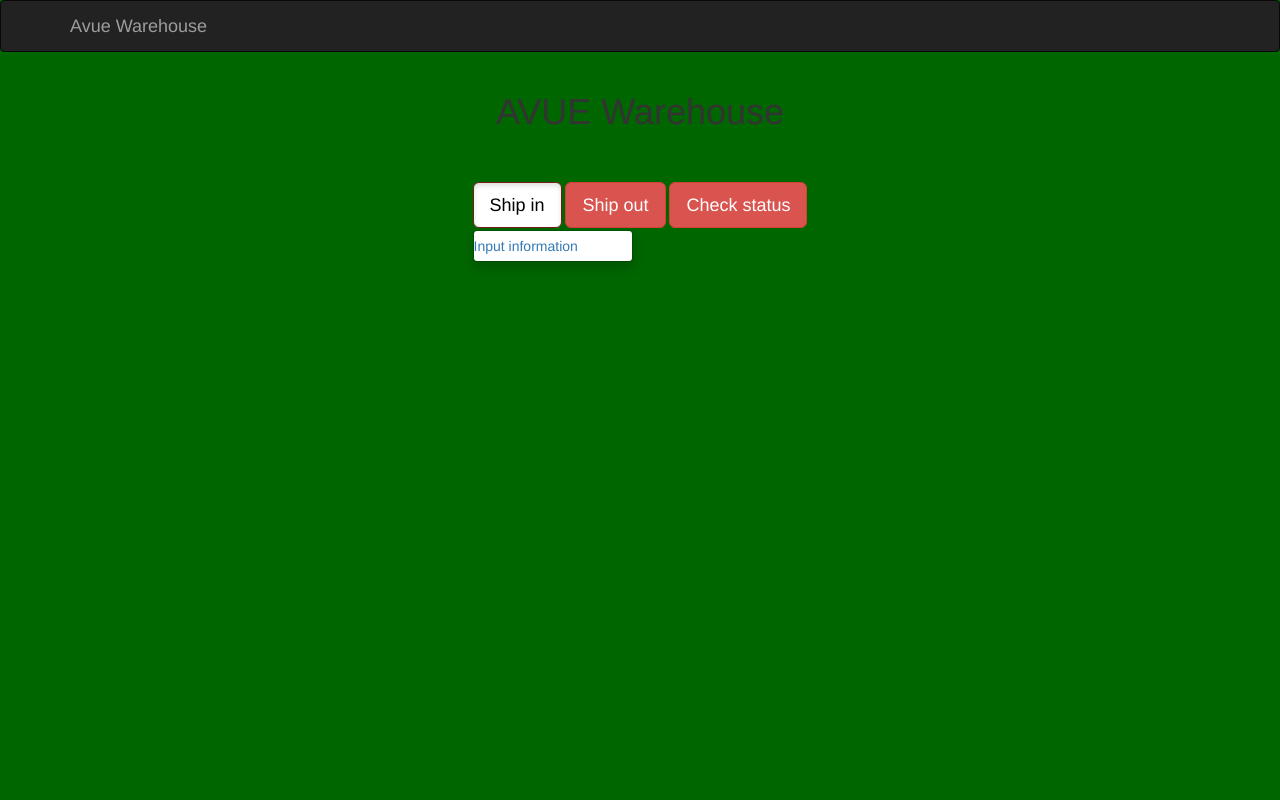
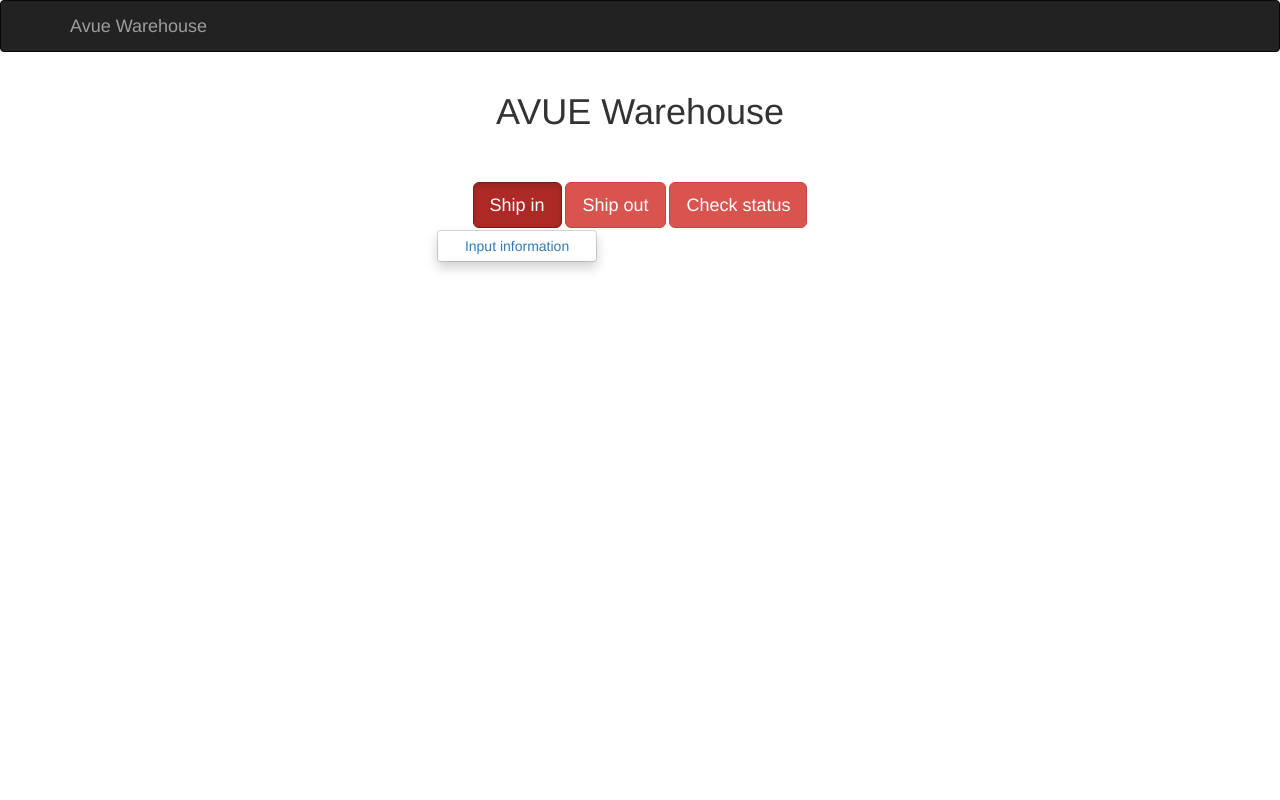
Before and after one commit to jennyjj/Avue_Project, a Flask app: page / in a window 1280 px wide, after a click on "Ship in". Run offline with Flask 2, Linux system fonts and the light colour scheme; some libraries are stand-ins or nearby versions; some web fonts are replaced.

Commit message:
Modified some files; added requirements.txt

```diff
--- a/server.py
+++ b/server.py
@@ -199,7 +199,7 @@ if __name__ == "__main__":
     connect_to_db(app)
     # We have to set debug=True here, since it has to be True at the
     # point that we invoke the DebugToolbarExtension
-    app.debug = True
+    app.run()
 
     # Use the DebugToolbar
     DebugToolbarExtension(app)
--- a/static/css/page.css
+++ b/static/css/page.css
@@ -1,15 +1,9 @@
-body {
-    background-color: #006600;
+.dropdown-menu {
+  left: 50%;
+  right: auto;
+  text-align: center;
+  transform: translate(-50%, 0);
 }
-
-/*.btn .btn-danger .btn-lg .dropdown-toggle {
-    background-color: #42f44b;
-}*/
-
-.dropdown-toggle:active, .open .dropdown-toggle {
-        background:#FFF !important;
-        color:#000 !important;
-    }
 
 .no-list {
   list-style-type: none; /* Remove user agent list styling */
--- a/templates/base.html
+++ b/templates/base.html
@@ -11,7 +11,7 @@
 
   <div class="navbar navbar-inverse">
     <div class="container">
-      <div class="navbar-header">
+      <div class="navbar-header" class="text-center">
           <a class="navbar-brand" href="/">Avue Warehouse</a>
       </div>
     </div>
```
Also changed, not shown: requirements.txt (added, +13 -0 lines).
